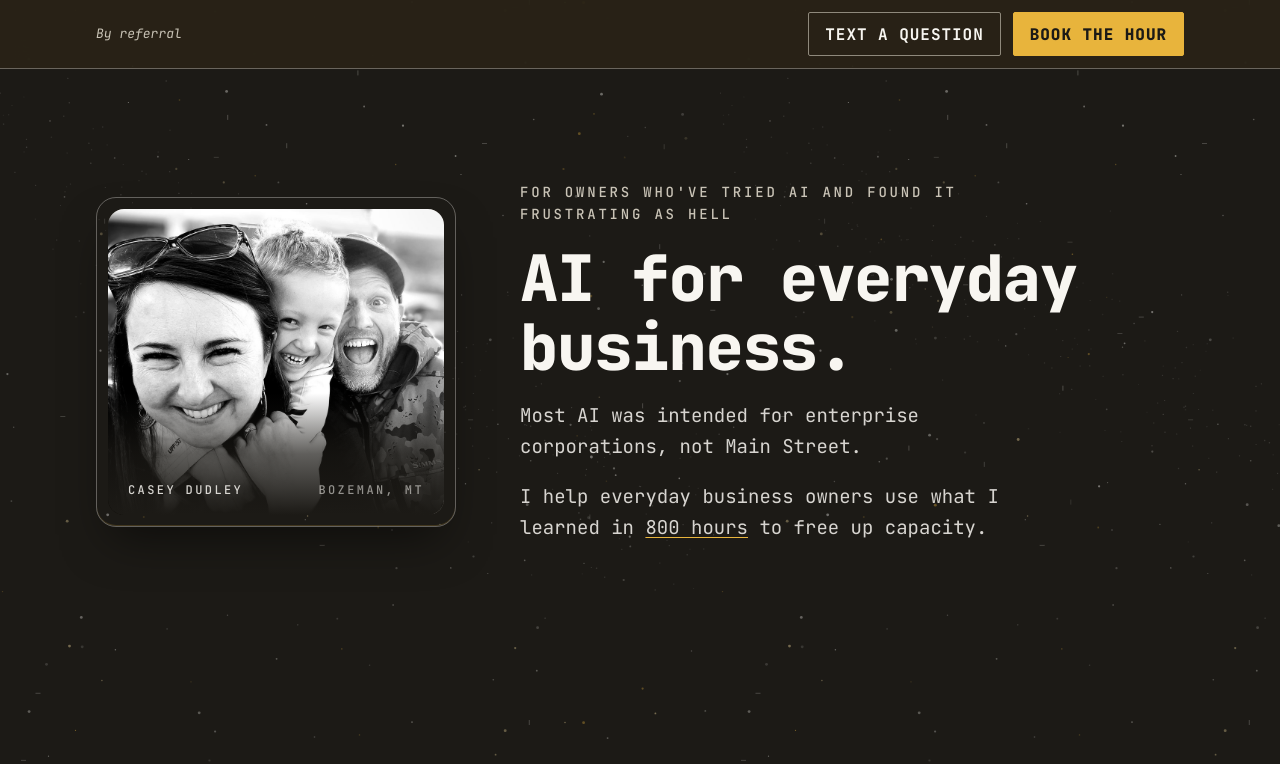
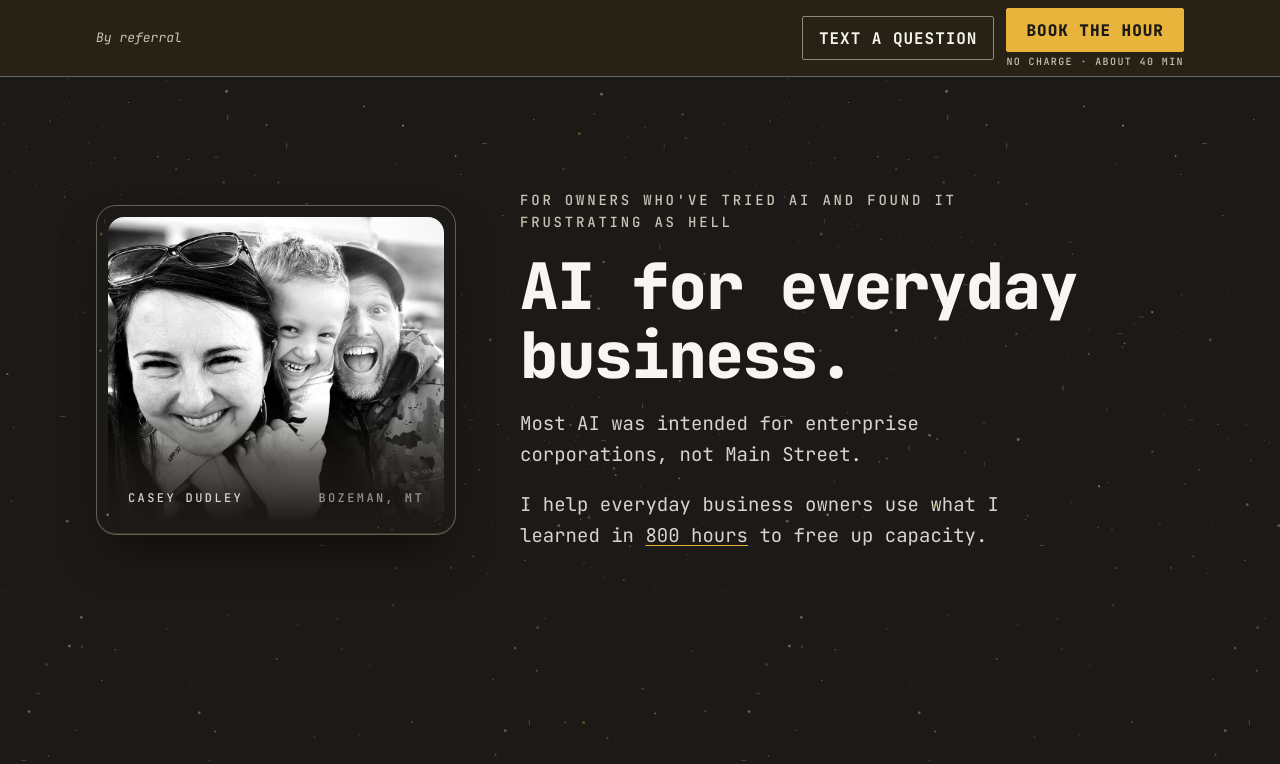
Before and after one commit to ckilifid/caseydudley-site, a plain HTML site: page index.html in a window 1280 px wide. Shown: the top 764 px of the page. Drawn offline with Linux system fonts and the light colour scheme.

Commit message:
No charge line on top-bar Book the hour (proof v184)

```diff
--- a/index.html
+++ b/index.html
@@ -241,6 +241,13 @@ footer{background:var(--olive-bg)}
 
 /* Lead lines pop like Wink: bright cream, examples stay soft */
 .obs li p:not(.ex){color:var(--fg)}
+
+/* Same "No charge" line under every Book the hour button; top-bar line hidden on phones */
+.bookcol{display:flex;flex-direction:column;align-items:stretch;gap:4px}
+.bnote{text-align:center;font:500 10px/1.2 var(--mono);letter-spacing:.14em;text-transform:uppercase;color:var(--muted)}
+header.top .wrap{padding-top:8px;padding-bottom:8px}
+@media (max-width:719px){.bnote{display:none}.bookcol{flex:1}header.top .wrap{padding-top:0;padding-bottom:0}}
+
 footer a{display:inline-flex;align-items:center;min-height:44px}
 </style>
 </head>
@@ -250,7 +257,7 @@ footer a{display:inline-flex;align-items:center;min-height:44px}
 <header class="top"><div class="wrap">
   <span class="ref">By referral</span>
   <a class="btn out" href="sms:+14066025383">Text a question</a>
-  <a class="btn fill book" href="https://calendly.com/caseykdudley/the-hour" target="_blank" rel="noopener">Book the hour</a>
+  <span class="bookcol"><a class="btn fill book" href="https://calendly.com/caseykdudley/the-hour" target="_blank" rel="noopener">Book the hour</a><span class="bnote">No charge · about 40 min</span></span>
 </div></header>
 
 <main id="top">
```
